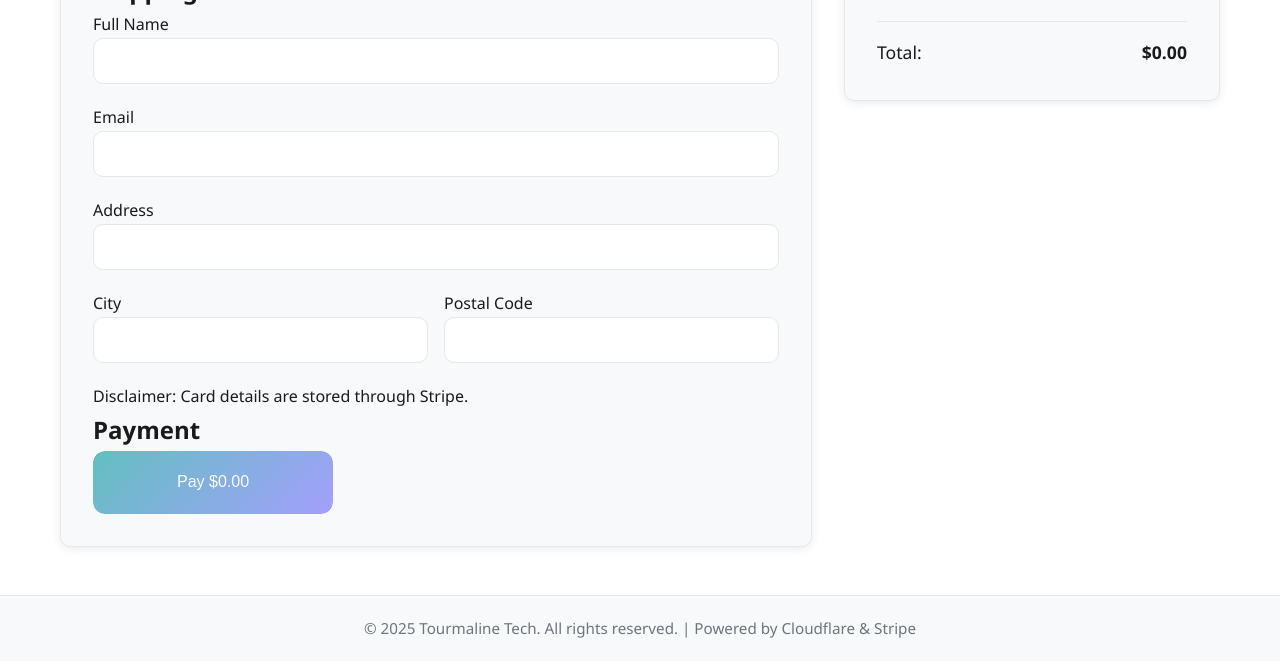
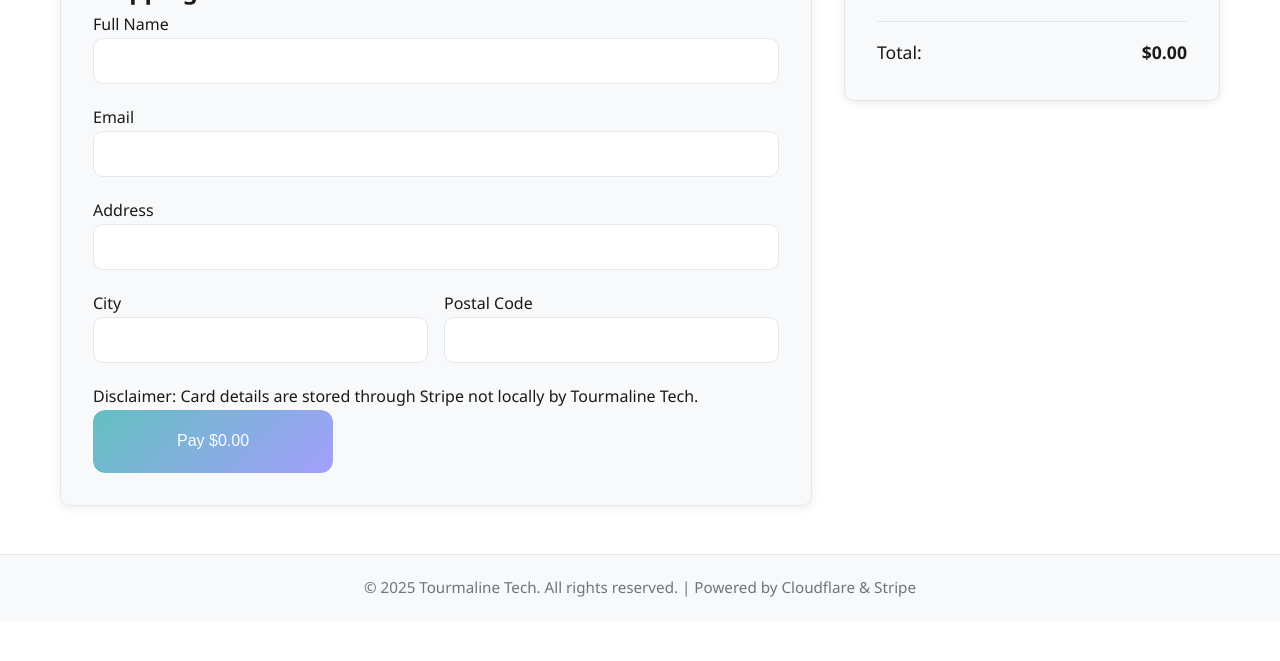
Before and after one commit to sirentusk/tourmalinetech, a website: page checkout.html in a window 1280 px wide. Shown: the part 235-896 px from the top of the page. After the commit the page ends 856 px from the top, so only its background shows below. Drawn offline with Linux system fonts and the light colour scheme.

Commit message:
Update checkout.html

```diff
--- a/checkout.html
+++ b/checkout.html
@@ -71,9 +71,8 @@
             </div>
           </div>
 
-          <p>Disclaimer: Card details are stored through Stripe.</p>
+          <p>Disclaimer: Card details are stored through Stripe not locally by Tourmaline Tech.</p>
 
-          <h2>Payment</h2>
           <div id="payment-element"></div>
 
           <!-- Animated Submit Button (replaces old #submit) -->
```
